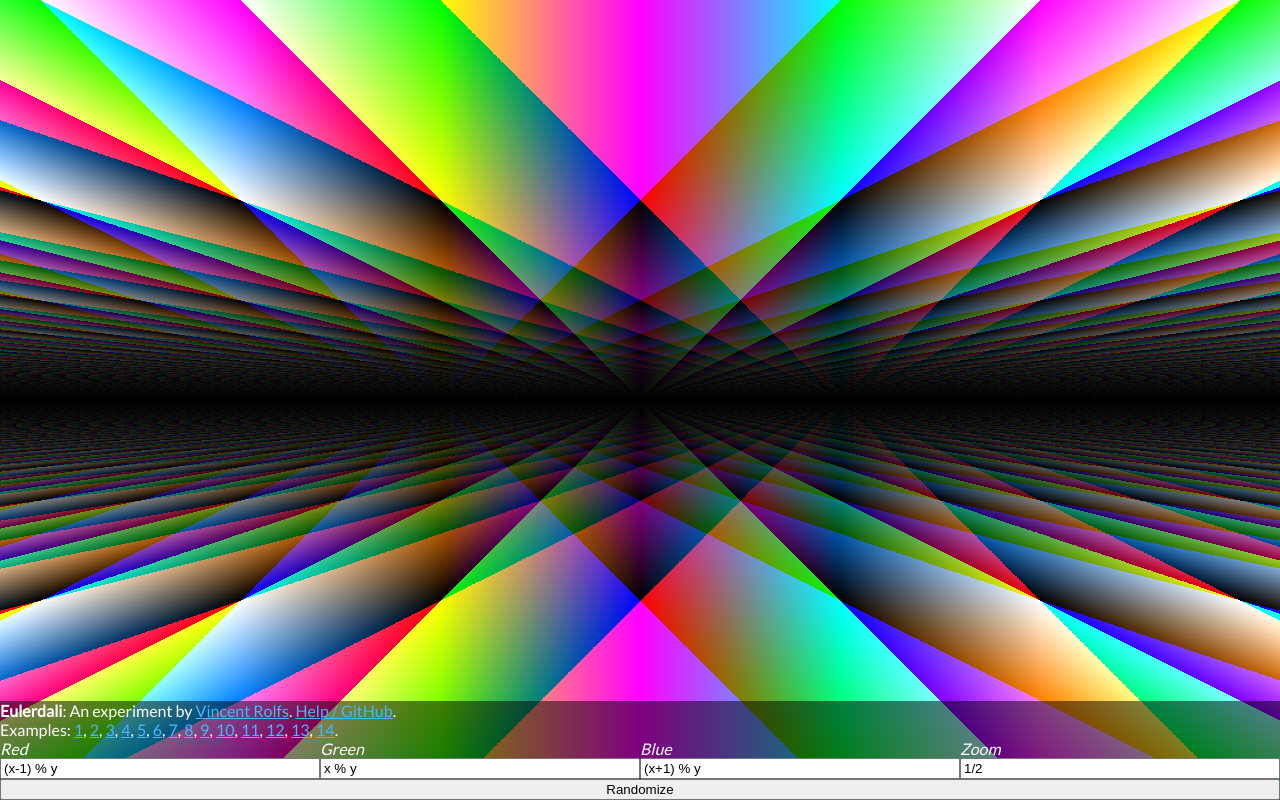
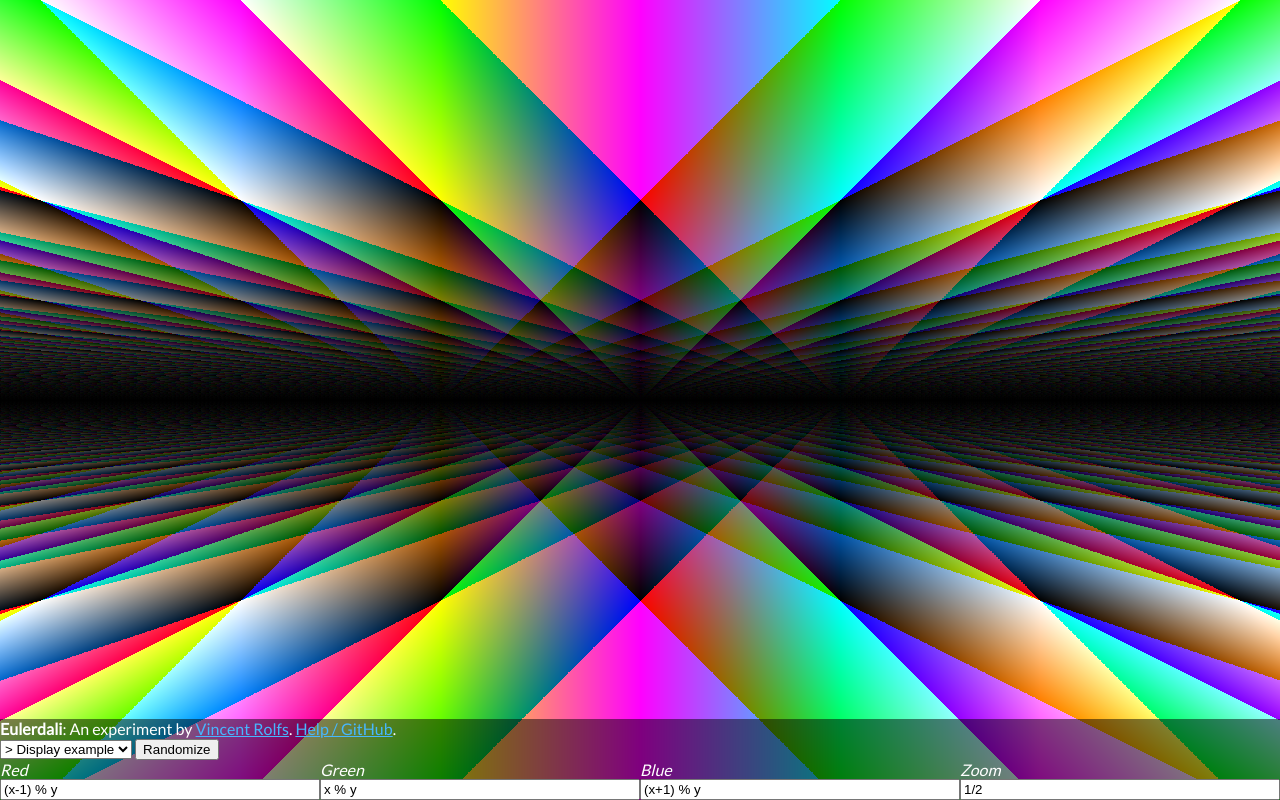
Before and after one commit to vincentrolfs/eulerdali, a website with bundled scripts: page index.html in a window 1280 px wide. Built offline with nearby package versions, Linux system fonts and the light colour scheme.

Commit message:
Use select element for examples

```diff
--- a/index.html
+++ b/index.html
@@ -23,7 +23,8 @@
     </div>
 
     <div id="toolbar-buttons">
-        Examples: <span id="examples">..</span>.
+        <select id="examples"></select>
+        <button id="button-random">Randomize</button>
     </div>
 
     <div id="toolbar-inputs">
@@ -47,10 +48,6 @@
             <input type="text" id="input-zoom" value=""/>
         </div>
     </div>
-
-    <div class="button-wrapper">
-        <button id="button-random">Randomize</button>
-    </div>
 </div>
 
 <script src="dist/main.js"></script>
--- a/src/toolbar/Toolbar.ts
+++ b/src/toolbar/Toolbar.ts
@@ -19,24 +19,30 @@ export class Toolbar {
   }
 
   private showExampleOptions() {
-    document.getElementById(EXAMPLES_ID)!.innerHTML = examples
-      .map((_, index) => `<a href="#">${index + 1}</a>`)
-      .join(", ");
+    document.getElementById(EXAMPLES_ID)!.innerHTML =
+      `<option value="-1">&gt; Display example</option>` +
+      examples
+        .map(
+          (example, index) =>
+            `<option value="${index}">${example.name}</option>`
+        )
+        .join(", ");
   }
 
   private setEventListeners() {
-    document.querySelectorAll(`#${EXAMPLES_ID} a`).forEach((el) =>
-      el.addEventListener("click", (event) => {
-        event.preventDefault();
-        console.log("click");
-        console.log(
-          parseInt((event.currentTarget as HTMLAnchorElement).innerText) - 1
-        );
-        this.setExample(
-          parseInt((event.currentTarget as HTMLAnchorElement).innerText) - 1
-        );
-      })
-    );
+    document
+      .getElementById(EXAMPLES_ID)!
+      .addEventListener("change", (event) => {
+        const target = event.target as HTMLSelectElement | undefined;
+        const value = target?.value;
+
+        if (target === undefined || value === undefined || value === "-1") {
+          return;
+        }
+
+        this.setExample(parseInt(value));
+        target.value = "-1";
+      });
 
     document
       .querySelector(BUTTON_ID_RANDOM)!
--- a/src/toolbar/examples.ts
+++ b/src/toolbar/examples.ts
@@ -1,32 +1,37 @@
 import { PaintInputName } from "../common/utilities";
 
 export const initialExample = 0;
-export const examples: Record<PaintInputName, string>[] = [
+export const examples: Record<PaintInputName | "name", string>[] = [
   {
+    name: "Eulerdali logo",
     red: "(x-1) % y",
     green: "x % y",
     blue: "(x+1) % y",
     zoom: "1/2",
   },
   {
+    name: "Waterfunk",
     red: "1/(sin(x**2 + y**2) + 2*cos(x*y))",
     green: "1/(sin(x**2 + (y+PI)**2) - 3*cos(x*y))",
     blue: "1/(sin(x**2 + (y-PI)**2) - 1*cos(x*y))",
     zoom: "1/6",
   },
   {
+    name: "Ancient runes",
     red: "sin(1 / log(cos(x) + 1 / tan(y)))",
     green: "cos(1 / log(tan(x) + 1 / sin(y)))",
     blue: "tan(1 / log(sin(x) + 1 / cos(y)))",
     zoom: "1/4",
   },
   {
+    name: "Soft strokes",
     red: "x",
     green: "y",
     blue: "x+y",
     zoom: "1",
   },
   {
+    name: "Spiral",
     red: "(r = sqrt(x**2 + y**2)) && (r*cos(r) - x)**2 + (r*sin(r) - y)**2",
     green:
       "(r = sqrt(x**2 + y**2)) && (r*cos(2*r) - x)**2 + (r*sin(2*r) - y)**2",
@@ -35,54 +40,56 @@ export const examples: Record<PaintInputName, string>[] = [
     zoom: "1/7",
   },
   {
+    name: "Strange waves",
     red: "(x*y % 2)/2",
     green: "(x*y % 3)/3",
     blue: "(x*y % 5)/5",
     zoom: "1/7",
   },
   {
+    name: "Lightning logo",
     red: "1/(y+x**3)",
     green: "1/(1+x**2)",
     blue: "1/(1+x**2)",
     zoom: "1/6",
   },
   {
+    name: "Old math",
     red: "sin(sqrt(abs(x+y)))",
     green: "sin(x/y)",
     blue: "sin(pow(abs(y), abs(x)) + pow(abs(x), abs(y)))",
     zoom: "1/10",
   },
   {
+    name: "Superposition",
     red: "1.7/(x**2 + y**2)",
     green: ".25/(x*y - (x**2)*y + x**3 - y)",
     blue: "1/(1.5*(y**2)*x - 1.5*x**2)",
     zoom: "1/6",
   },
   {
+    name: "Red mountains",
     red: "(y - cosh(x)) % 1",
     green: "y/6",
     blue: "y/6",
     zoom: "1/3",
   },
   {
-    red: "x**2 + y**2",
-    green: "x*y - (x**2)*y + x**3 - y",
-    blue: "1.5*(y**2)*x - 1.5*x**2",
-    zoom: "0.7",
-  },
-  {
+    name: "Futuristic",
     red: "0.01/(((x-8)*y % 2)/2)",
     green: "0.01/(((x-8)*y % 3)/3)",
     blue: "0.01/(((x-8)*y % 3)/3)",
     zoom: "1/5",
   },
   {
+    name: "Pancake waves",
     red: "log(cos(y)-x/y)*4",
     green: "log(cos(y)-x/y)**4",
     blue: "2/sqrt(abs(2*y))",
     zoom: "1/20",
   },
   {
+    name: "Stagefright",
     red: "log(cos(x)*cos(y)+1)",
     green: "log(cos(x)*cos(y)+1)**2",
     blue: "log(cos(x)*cos(y)+1)**3",
```
Also changed, not shown: dist/main.js, 1 other file.
